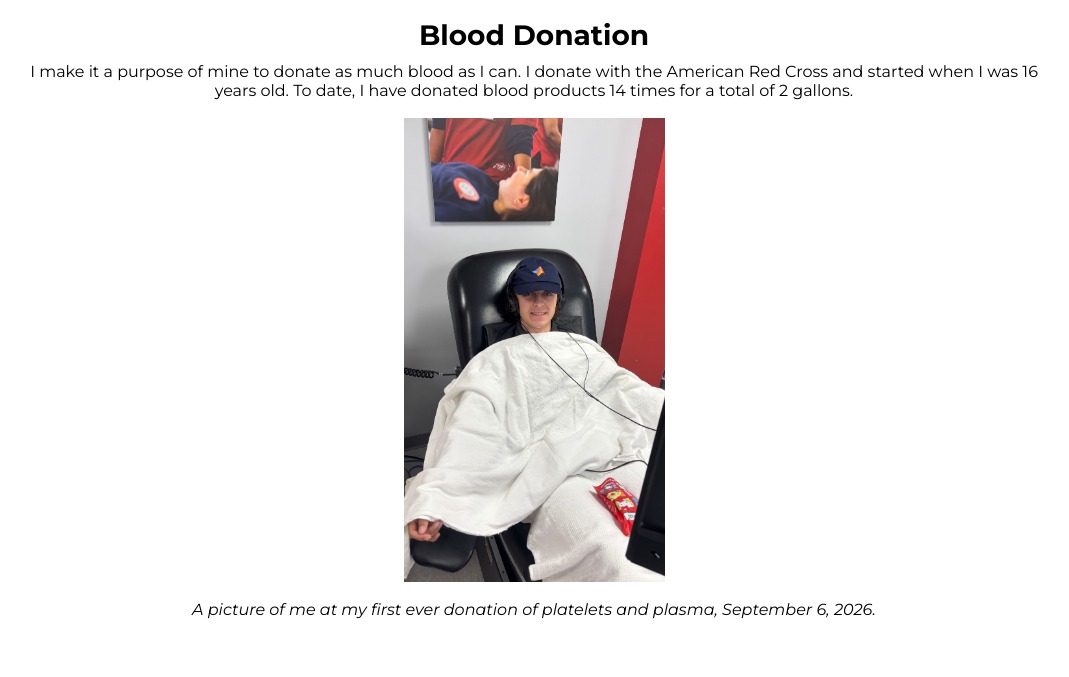
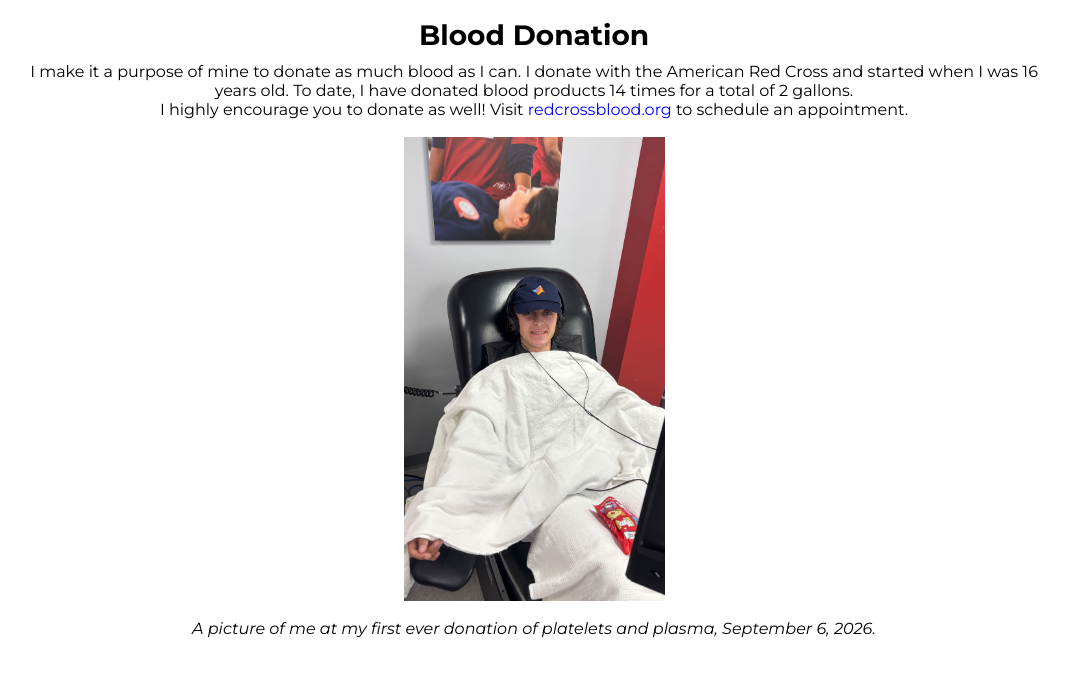
Before and after one commit to jt-pl/jt-pl.github.io, a Jekyll site: the page blood.html, which Jekyll copies as it is, in a window 1280 px wide. Shown: the top 677 px of the page, without its empty margins (106-1175 px from the left). Built offline with Jekyll 4.4.1, drawn with Linux system fonts in a browser that asks for light colours.

Commit message:
Update blood.html

```diff
--- a/blood.html
+++ b/blood.html
@@ -12,7 +12,7 @@
 <center><div class="header">
   <h1>Blood Donation</h1>
 </div></center>
-<p align="center">I make it a purpose of mine to donate as much blood as I can. I donate with the American Red Cross and started when I was 16 years old. To date, I have donated blood products 14 times for a total of 2 gallons.</p>
+<p align="center">I make it a purpose of mine to donate as much blood as I can. I donate with the American Red Cross and started when I was 16 years old. To date, I have donated blood products 14 times for a total of 2 gallons.<br>I highly encourage you to donate as well! Visit <a href = "https://redcrossblood.org" target = "_blank">redcrossblood.org</a> to schedule an appointment.</p>
 
 <br>
 
```
